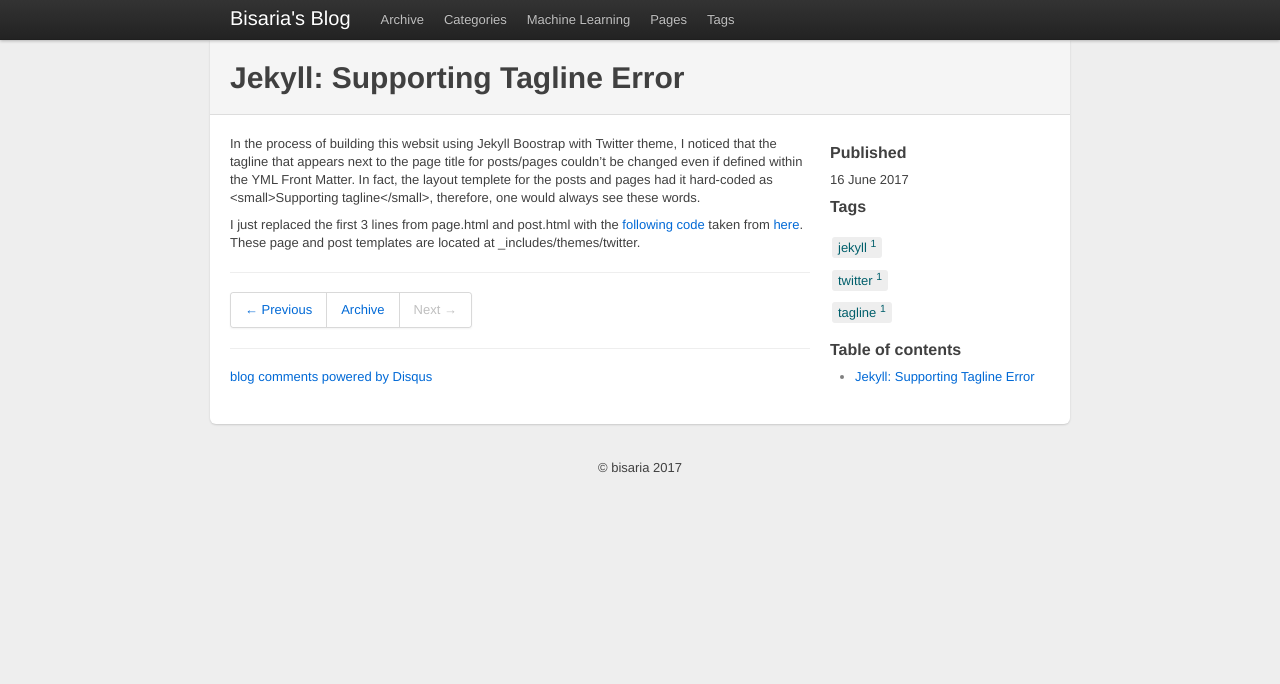
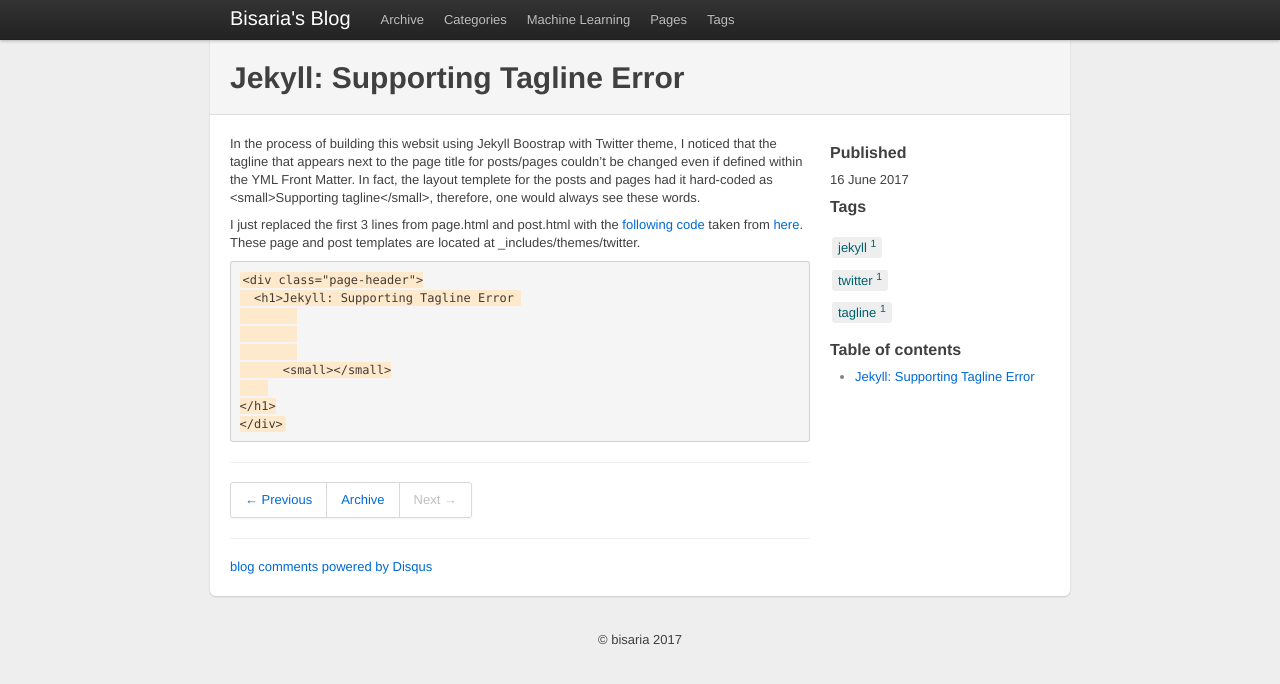
Before and after one commit to bisaria/bisaria.github.com, a Jekyll site: the page built from _posts/2017-06-16-Jekyll-Tagline-Error.md, in a window 1280 px wide. Shown: the top 684 px of the page. Built offline with Jekyll 4.4.1, drawn with Linux system fonts in a browser that asks for light colours; nearby versions of some CDN libraries; comment, search, counter and statistics services are not loaded.

Commit message:
Code added

````diff
--- a/_posts/2017-06-16-Jekyll-Tagline-Error.md
+++ b/_posts/2017-06-16-Jekyll-Tagline-Error.md
@@ -11,3 +11,20 @@ tags : [jekyll, twitter, tagline]
 In the process of building this websit using Jekyll Boostrap with Twitter theme, I noticed that the tagline that appears next to the page title for posts/pages couldn't be changed even if defined within the YML Front Matter. In fact, the layout templete for the posts and pages had it hard-coded as &lt;small&gt;Supporting tagline&lt;/small&gt;, therefore, one would always see these words.
 
 I just replaced the first 3 lines from page.html and post.html with the [following code](https://github.com/bisaria/bisaria.github.com/blob/master/_posts/2017-06-16-Jekyll-Tagline-Error.md) taken from [here](https://github.com/bendtherules/theme-twitter/blob/37bcce0088296c588324cc7e95e41be32a19fe1d/_includes/themes/twitter/post.html). These page and post templates are located at _includes/themes/twitter.
+
+
+```
+<div class="page-header">
+  <h1>{{ page.title }}
+	{% if site.tagline or page.tagline %}
+	{% if site.tagline %}
+		{% assign _tagline=site.tagline %}
+	{% endif %}
+	{% if page.tagline %}
+		{% assign _tagline=page.tagline %}
+	{% endif %}
+      <small>{{ _tagline }}</small>
+    {% endif %}
+</h1>
+</div>
+```
````
